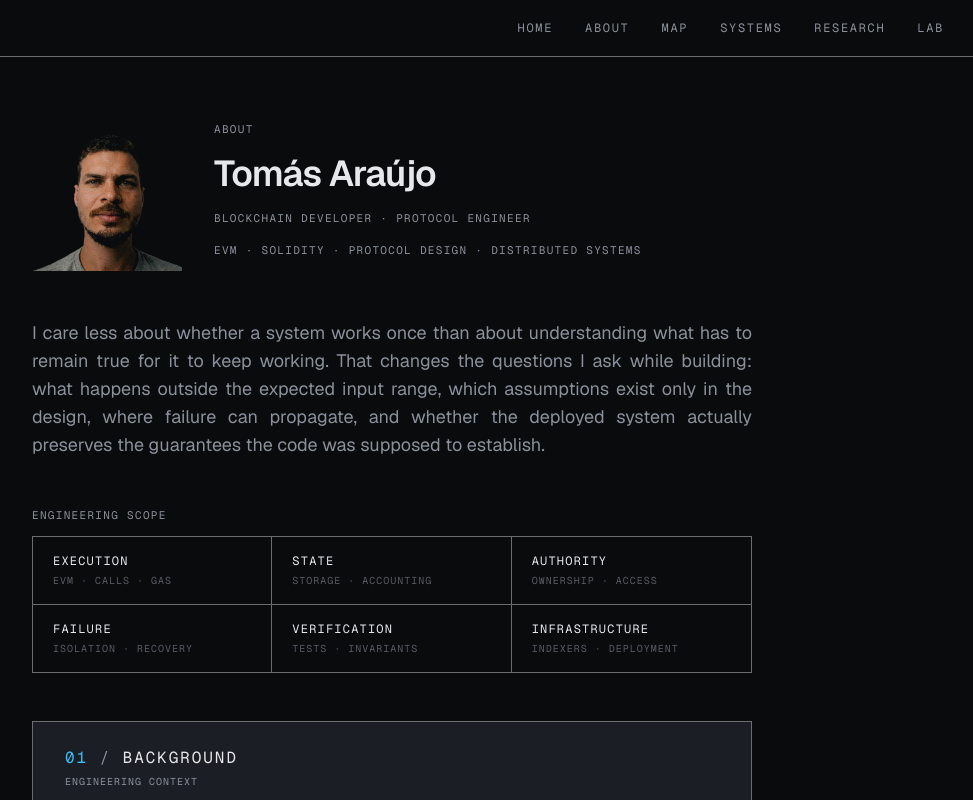
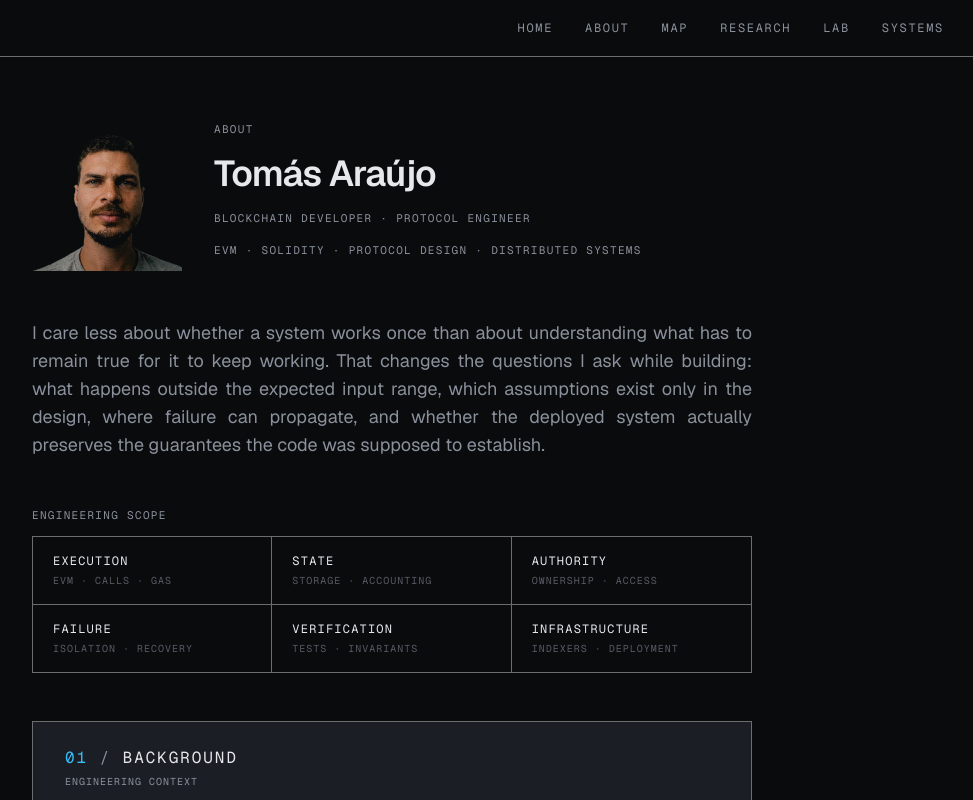
Before and after one commit to psatomas/psatomas.com, a Next.js app: page /about in a window 1280 px wide. Shown: the top 800 px of the page, without its empty margins (248-1221 px from the left). Built offline with nearby package versions, Linux system fonts and the light colour scheme.

Commit message:
feat: reorder primary site sections

```diff
--- a/src/app/page.tsx
+++ b/src/app/page.tsx
@@ -3,16 +3,16 @@ import { staticSocial } from "@/lib/social/content";
 import { Hero } from "@/components/sections/hero";
 import { AboutPreview } from "@/components/sections/about-preview";
 import { MapPreview } from "@/components/sections/map-preview";
-import { SystemsPreview } from "@/components/sections/systems-preview";
 import { ResearchPreview } from "@/components/sections/research-preview";
 import { LabPreview } from "@/components/sections/lab-preview";
+import { SystemsPreview } from "@/components/sections/systems-preview";
 
 // The narrative is deliberate and matches the site's own conceptual model
-// — person, then the technical territory, then work, thinking, and
-// exploration — not an order to rebalance by content volume: Hero (who) ->
+// — person, then the technical territory, investigation, experimentation,
+// and built work — not an order to rebalance by content volume: Hero (who) ->
 // About (who, in more words) -> MAP (the structured technical territory) ->
-// Systems (what I build) -> Research (how I reason) -> Lab (what I
-// explore). The environments remain independent siblings; this is only
+// Research (how I reason) -> Lab (what I explore) -> Systems (what I build).
+// The environments remain independent siblings; this is only
 // homepage hierarchy. Every section
 // below Hero reads from its own domain's existing source: MAP's preview
 // derives its L0 domains from the canonical MAP knowledge model rather than
@@ -61,9 +61,9 @@ export default async function Home() {
 
       <AboutPreview />
       <MapPreview />
-      <SystemsPreview />
       <ResearchPreview />
       <LabPreview />
+      <SystemsPreview />
     </main>
   );
 }
--- a/src/components/navigation/nav.tsx
+++ b/src/components/navigation/nav.tsx
@@ -4,7 +4,7 @@ import Link from "next/link";
 import { usePathname } from "next/navigation";
 
 // Primary IA: Home / About (who I am) / MAP (the knowledge environment) /
-// Systems (what I build) / Research (how I think) / Lab (what I explore).
+// Research (how I think) / Lab (what I explore) / Systems (what I build).
 // GitHub deliberately isn't here — it's external professional proof, not one
 // of the site's own sections, and it already has an equal-weight home in the
 // footer alongside LinkedIn, X, and email (see src/app/layout.tsx). Never add
@@ -14,9 +14,9 @@ const navItems: Array<{ label: string; href: string }> = [
   { label: "HOME", href: "/" },
   { label: "ABOUT", href: "/about" },
   { label: "MAP", href: "/map" },
-  { label: "SYSTEMS", href: "/systems" },
   { label: "RESEARCH", href: "/research" },
   { label: "LAB", href: "/lab" },
+  { label: "SYSTEMS", href: "/systems" },
 ];
 
 export function Nav() {
```
